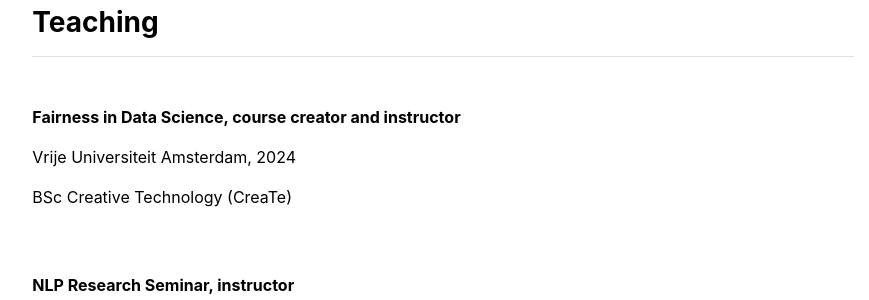
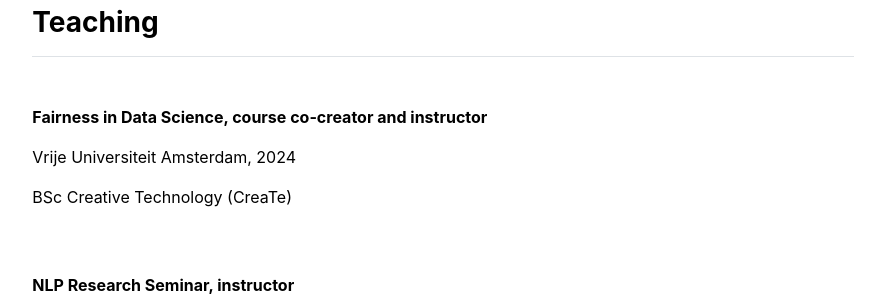
Before and after one commit to jbkamp/jbkamp.github.io, a Jekyll site: the page built from teaching.md, in a window 1280 px wide. Shown: the part 167-467 px from the top of the page, without its empty margins (197-1066 px from the left). Built offline with Jekyll 4.4.1, drawn with Linux system fonts in a browser that asks for light colours.

Commit message:
adjusted role

```diff
--- a/_data/settings.yml
+++ b/_data/settings.yml
@@ -13,7 +13,7 @@ contacts:
 - {name: 'Jonathan Kamp', role: 'PhD Candidate', department: 'Computational Linguistics and Text Mining Lab', institution: 'Vrije Universiteit Amsterdam', email: 'j.b.kamp~at~vu.nl', image: 'assets/img/cltl_logo.png'}
 
 teachings:
-- {name: 'Fairness in Data Science, course creator and instructor', institution: 'Vrije Universiteit Amsterdam', date: '2024', description: 'BSc Creative Technology (CreaTe)'}
+- {name: 'Fairness in Data Science, course co-creator and instructor', institution: 'Vrije Universiteit Amsterdam', date: '2024', description: 'BSc Creative Technology (CreaTe)'}
 - {name: 'NLP Research Seminar, instructor', institution: 'Vrije Universiteit Amsterdam', date: 'September-October 2022', description: 'Research MA Human Language Technology'}
 - {name: 'Computational Linguistics, teaching assistant', institution: 'Utrecht University', date: 'April-June 2019', description: 'BSc Artificial Intelligence'}
 - {name: 'Taal en Computer <i>(Language and Computation)</i>, teaching assistant', institution: 'Utrecht University', date: 'February-April 2019', description: 'BA Linguistics'}
```
